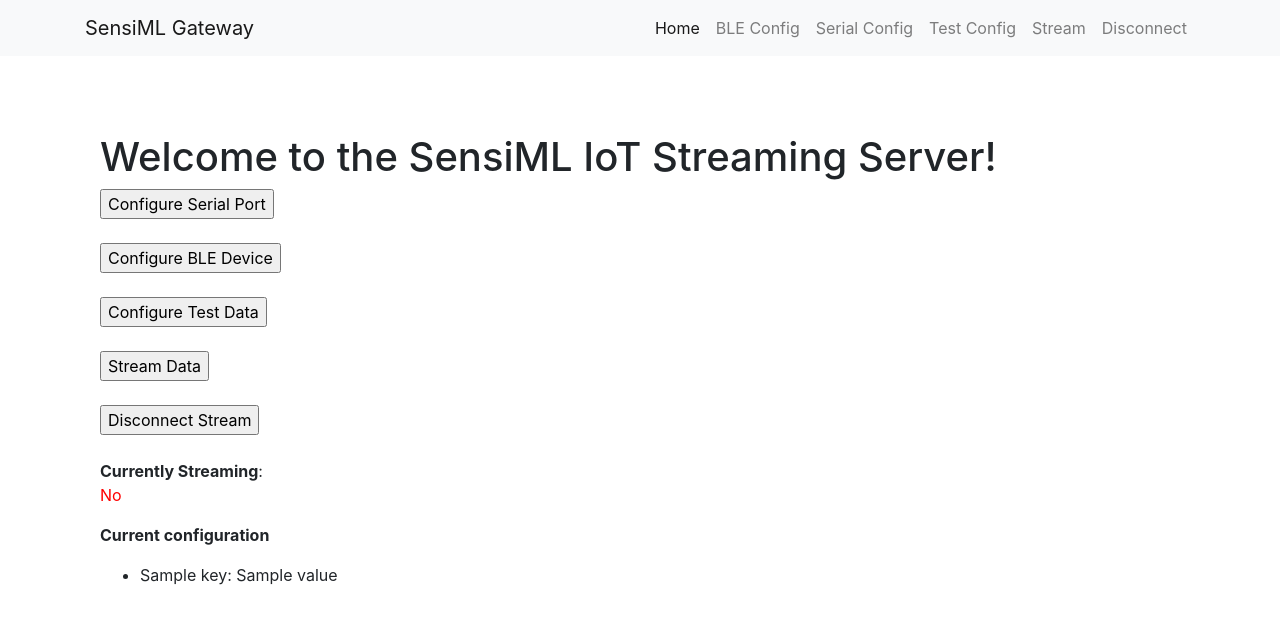
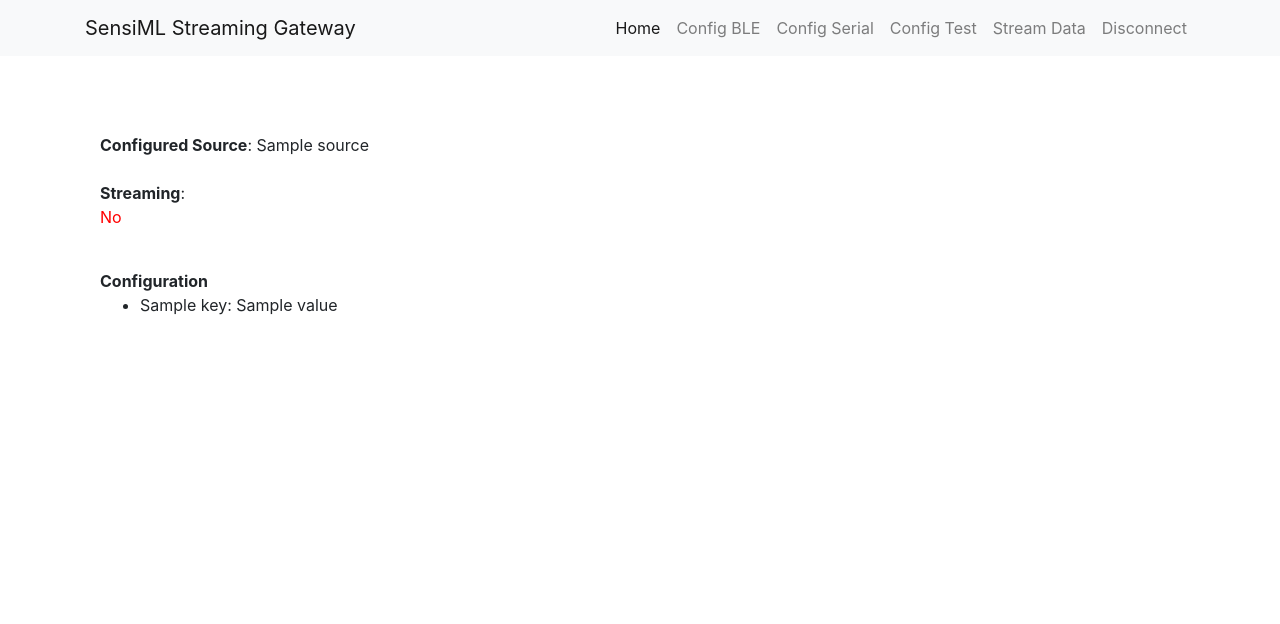
Before and after one commit to sensiml/open-gateway, a Flask app: template templates/index.html in a window 1280 px wide. Shown: the top 624 px of the page. Run offline with Flask 2, Linux system fonts and the light colour scheme; the template is opened without the code that fills it: most values are stand-ins (such as "Sample title", 1, 10 or a date in 2020); parts of the project's set-up code (start-up, migrations or seed data) failed here and were passed over; some libraries are stand-ins or nearby versions.

Commit message:
update html files

```diff
--- a/templates/includes/_navbar.html
+++ b/templates/includes/_navbar.html
@@ -1,7 +1,7 @@
 <!-- Navigation -->
 <nav class="navbar navbar-expand-lg navbar-light bg-light fixed-top">
     <div class="container">
-        <a class="navbar-brand" href="/">SensiML Gateway</a>
+        <a class="navbar-brand" href="/">SensiML Streaming Gateway</a>
         <button class="navbar-toggler" type="button" data-toggle="collapse" data-target="#navbarResponsive"
             aria-controls="navbarResponsive" aria-expanded="false" aria-label="Toggle navigation">
             <span class="navbar-toggler-icon"></span>
@@ -14,18 +14,17 @@
                     </a>
                 </li>
                 <li class="nav-item">
-                    <a class="nav-link" href="/config-ble">BLE Config</a>
+                    <a class="nav-link" href="/config-ble">Config BLE</a>
                 </li>
                 <li class="nav-item">
-                    <a class="nav-link" href="/config-serial">Serial Config</a>
+                    <a class="nav-link" href="/config-serial">Config Serial</a>
                 </li>
                 <li class="nav-item">
-                    <a class="nav-link" href="/config-test">Test Config</a>
+                    <a class="nav-link" href="/config-test">Config Test</a>
                 </li>
                 <li class="nav-item">
-                    <a class="nav-link" href="/stream">Stream</a>
+                    <a class="nav-link" href="/stream">Stream Data</a>
                 </li>
-
                 <li class="nav-item">
                     <a class="nav-link" href="/disconnect">Disconnect</a>
                 </li>
--- a/templates/index.html
+++ b/templates/index.html
@@ -3,38 +3,24 @@
 
 
 {% block body %}
-<h1>Welcome to the SensiML IoT Streaming Server!</h1>
+
+<b>Configured Source</b>: {{source}}
+
+<br>
+<br>
 
 
-<form action="config-serial">
-    <input type="submit" value="Configure Serial Port" />
-</form>
-<br>
-<form action="config-ble">
-    <input type="submit" value="Configure BLE Device" />
-</form>
-<br>
-<form action="config-test">
-    <input type="submit" value="Configure Test Data" />
-</form>
-<br>
-<form action="stream">
-    <input type="submit" value="Stream Data">
-</form>
-<br>
-<form action="disconnect">
-    <input type="submit" value="Disconnect Stream">
-</form>
-<br>
 {% if not streaming %}
-<b>Currently Streaming</b>: <p style="color:red;">No</p>
+<b>Streaming</b>: <p style="color:red;">No</p>
 {% else %}
-<b>Currently Streaming</b>: <p style="color:green;">YES</p> Source: {{source}}
+<b>Streaming</b>: <p style="color:green;">YES</p>
 {% endif %}
 
-<p>
 
-    <b>Current configuration</b>
+<br>
+
+
+<b>Configuration</b>
 
 <ul>
     {% for key, value in configuration.items() %}
--- a/templates/layout.html
+++ b/templates/layout.html
@@ -5,7 +5,7 @@
     <meta charset="utf-8">
     <meta name="viewport" content="width=device-width, initial-scale=1, shrink-to-fit=no">
 
-    <title>SensiML Streaming Gateway</title>
+    <title>SensiML Streaming Gateway Server</title>
 
     <!-- Bootstrap core CSS -->
     <link rel="stylesheet" href="https://stackpath.bootstrapcdn.com/bootstrap/4.4.1/css/bootstrap.min.css"
```
